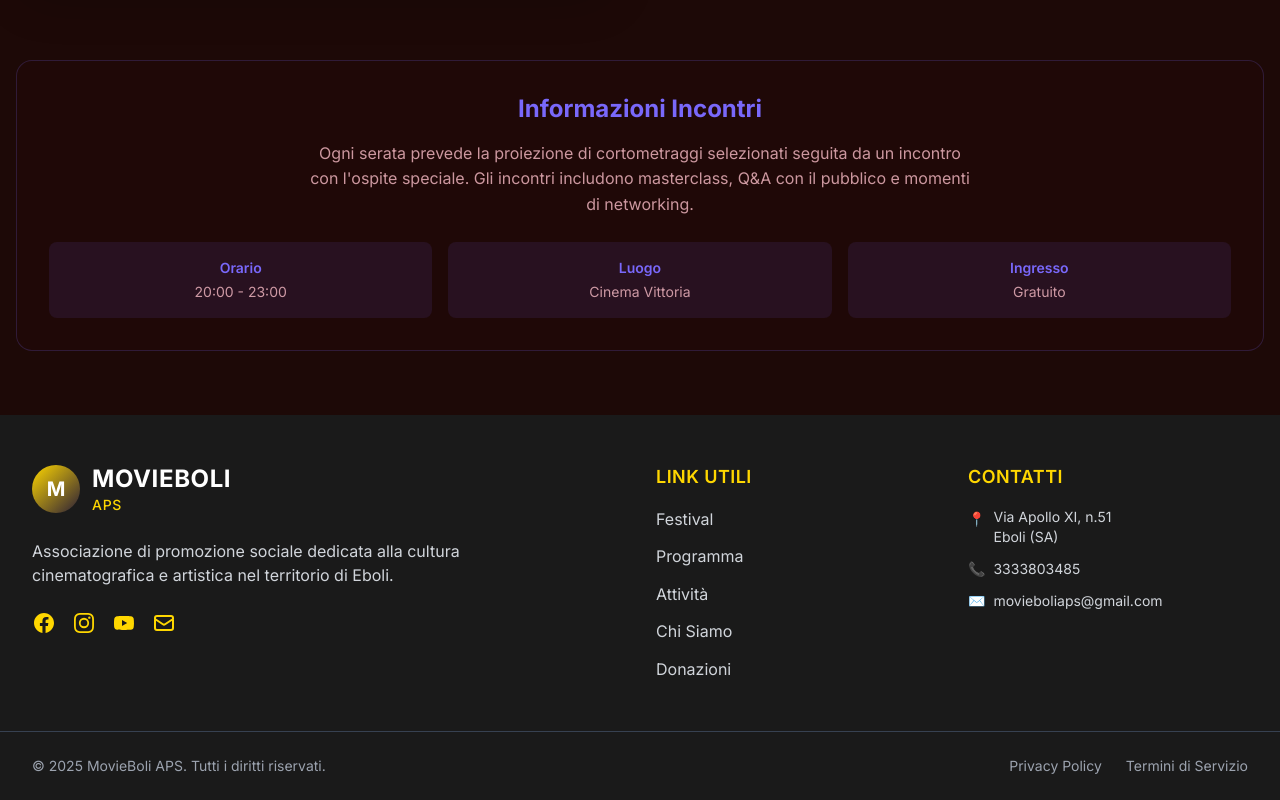
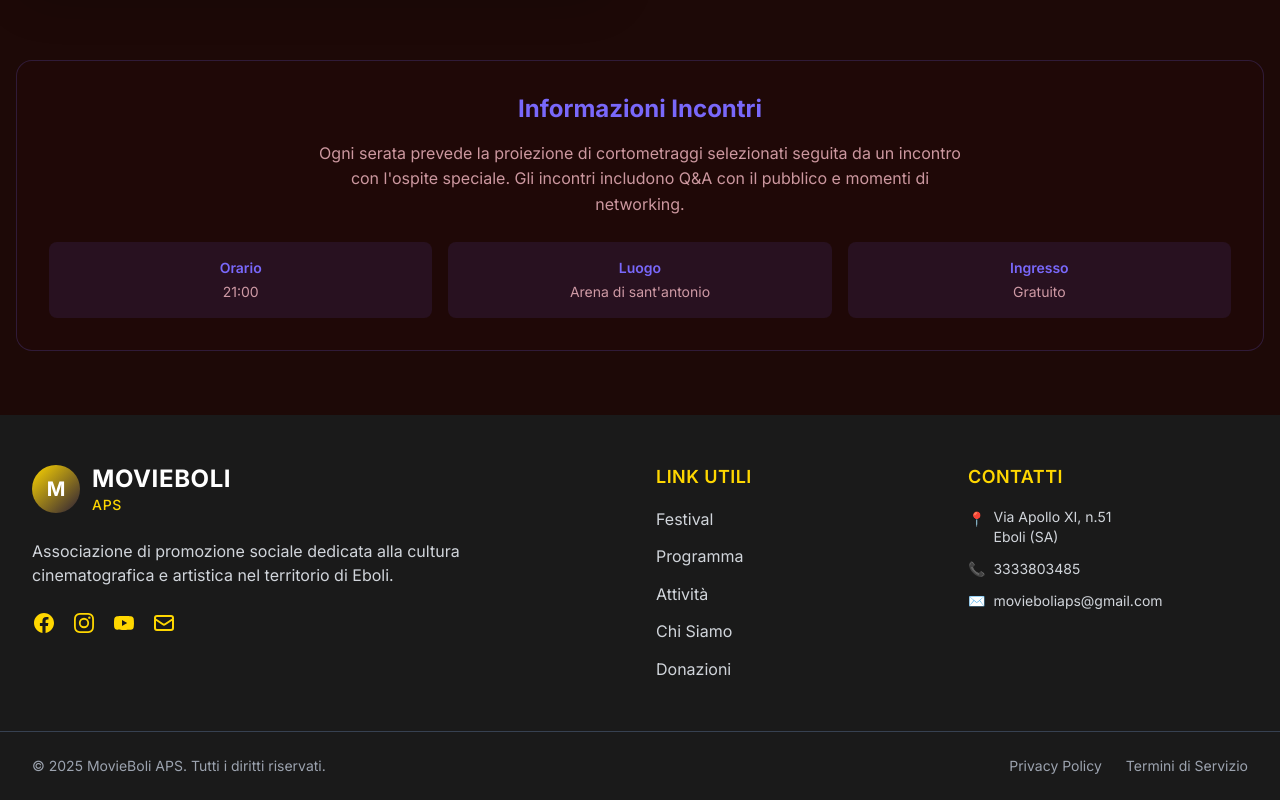
Before and after one commit to paskferrari/movieboli, a Next.js app: page /festival/ospiti in a window 1280 px wide. Shown: the part 1902-2702 px from the top of the page. Built offline with nearby package versions, Linux system fonts and the light colour scheme; no server answers; the database is empty.

Commit message:
Aggiornamenti finali: modifiche ospiti e miglioramenti UI

```diff
--- a/pages/festival/ospiti.jsx
+++ b/pages/festival/ospiti.jsx
@@ -342,16 +342,16 @@ const OspitiPage = () => {
               </h3>
               <p className="text-movieboli-crema/80 mb-6 max-w-2xl mx-auto">
                 Ogni serata prevede la proiezione di cortometraggi selezionati seguita da un incontro con l'ospite speciale.
-                Gli incontri includono masterclass, Q&A con il pubblico e momenti di networking.
+                Gli incontri includono Q&A con il pubblico e momenti di networking.
               </p>
               <div className="grid grid-cols-1 sm:grid-cols-3 gap-4 text-sm">
                 <div className="bg-movieboli-violaPrincipale/10 rounded-lg p-4">
                   <div className="font-semibold text-movieboli-violaPrincipale mb-1">Orario</div>
-                  <div className="text-movieboli-crema/80">20:00 - 23:00</div>
+                  <div className="text-movieboli-crema/80">21:00</div>
                 </div>
                 <div className="bg-movieboli-violaPrincipale/10 rounded-lg p-4">
                   <div className="font-semibold text-movieboli-violaPrincipale mb-1">Luogo</div>
-                  <div className="text-movieboli-crema/80">Cinema Vittoria</div>
+                  <div className="text-movieboli-crema/80">Arena di sant'antonio</div>
                 </div>
                 <div className="bg-movieboli-violaPrincipale/10 rounded-lg p-4">
                   <div className="font-semibold text-movieboli-violaPrincipale mb-1">Ingresso</div>
```
